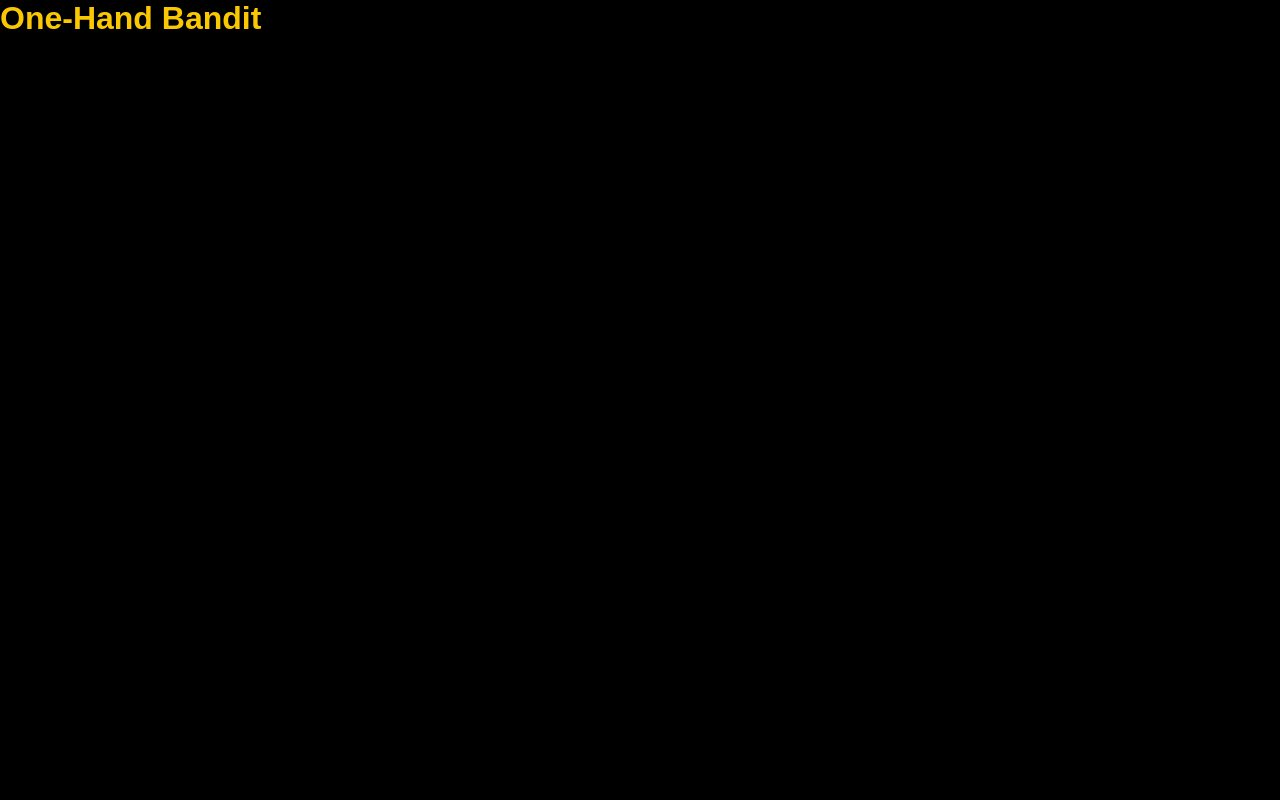
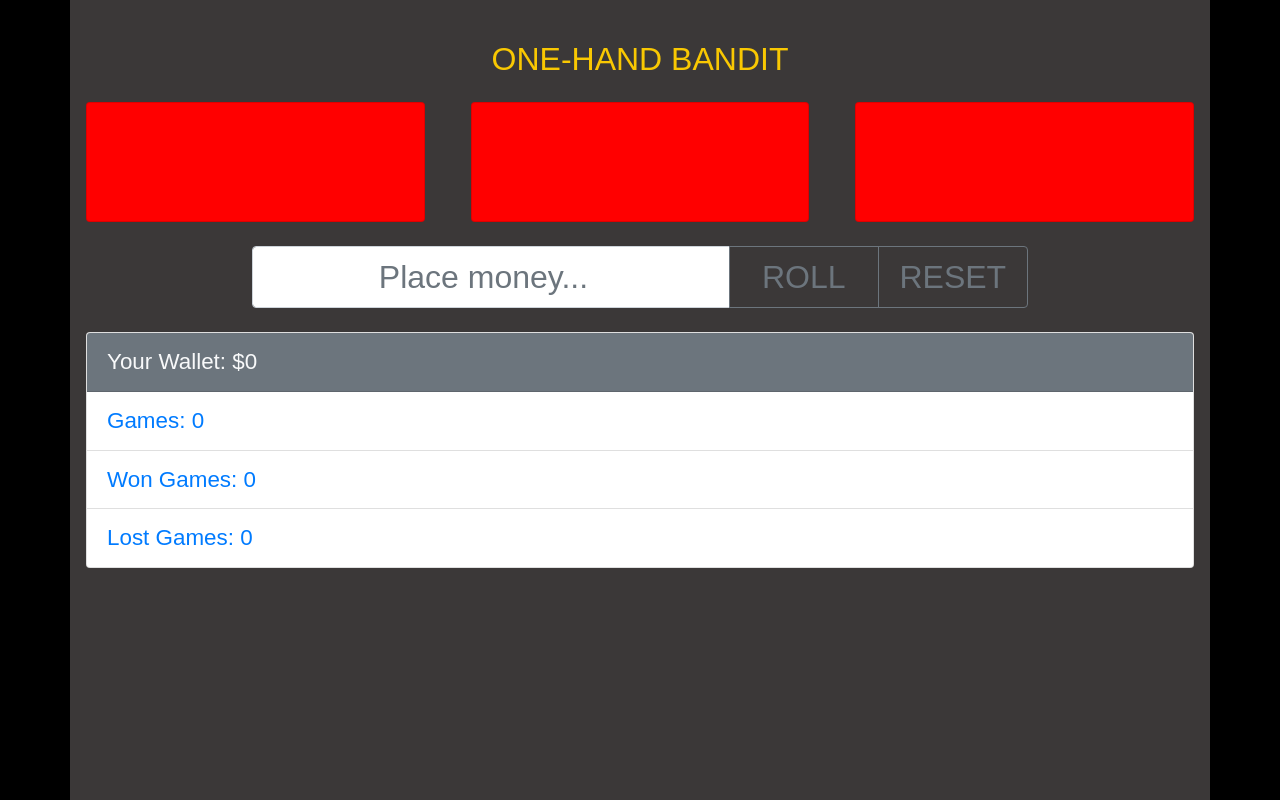
Before and after one commit to DariuszOkonski/js-one-hand-bandit, a website: page src/content/index.html in a window 1280 px wide. Drawn offline with nearby package versions, Linux system fonts and the light colour scheme; files that its build step writes are made by us from their sources.

Commit message:
prepare whole front-end design

```diff
--- a/src/content/index.html
+++ b/src/content/index.html
@@ -23,12 +23,71 @@
 
   <link rel="icon" type="image/png" href="assets/pwa/icons/icon-192x192.png" />
 
+  <link rel="stylesheet" href="https://stackpath.bootstrapcdn.com/bootstrap/4.4.1/css/bootstrap.min.css"
+    integrity="sha384-Vkoo8x4CGsO3+Hhxv8T/Q5PaXtkKtu6ug5TOeNV6gBiFeWPGFN9MuhOf23Q9Ifjh" crossorigin="anonymous">
   <link rel="stylesheet" href="css/main.css" />
 </head>
 
 <body>
-  <h1>One-Hand Bandit</h1>
+  <div class="container">
+    <h1 class="text-center my-4">One-Hand Bandit</h1>
 
+    <div class="card-deck">
+      <div class="card">
+
+      </div>
+
+      <div class="card">
+
+      </div>
+
+      <div class="card">
+
+      </div>
+    </div>
+
+    <div class="input-container">
+      <div class="input-group my-4">
+        <input type="number" min="0" class="form-control" placeholder="Place money..." aria-label="Recipient's username"
+          aria-describedby="button-addon2">
+        <div class="input-group-append">
+          <button class="btn btn-outline-secondary" type="button">Roll</button>
+          <button class="btn btn-outline-secondary" type="button">Reset</button>
+        </div>
+      </div>
+    </div>
+
+    <div class="card text-primary">
+      <div class="card-header bg-secondary text-light">
+        Your Wallet: <span>$0</span>
+      </div>
+      <ul class="list-group list-group-flush">
+        <li class="list-group-item">Games: <span>0</span></li>
+        <li class="list-group-item">Won Games: <span>0</span></li>
+        <li class="list-group-item">Lost Games: <span>0</span></li>
+      </ul>
+    </div>
+
+  </div>
+
+
+
+
+
+
+
+
+
+
+  <script src="https://code.jquery.com/jquery-3.4.1.slim.min.js"
+    integrity="sha384-J6qa4849blE2+poT4WnyKhv5vZF5SrPo0iEjwBvKU7imGFAV0wwj1yYfoRSJoZ+n" crossorigin="anonymous">
+  </script>
+  <script src="https://cdn.jsdelivr.net/npm/popper.js@1.16.0/dist/umd/popper.min.js"
+    integrity="sha384-Q6E9RHvbIyZFJoft+2mJbHaEWldlvI9IOYy5n3zV9zzTtmI3UksdQRVvoxMfooAo" crossorigin="anonymous">
+  </script>
+  <script src="https://stackpath.bootstrapcdn.com/bootstrap/4.4.1/js/bootstrap.min.js"
+    integrity="sha384-wfSDF2E50Y2D1uUdj0O3uMBJnjuUD4Ih7YwaYd1iqfktj0Uod8GCExl3Og8ifwB6" crossorigin="anonymous">
+  </script>
   <script src="js/main.js"></script>
 </body>
 
--- a/src/scss/main.scss
+++ b/src/scss/main.scss
@@ -27,3 +27,64 @@ body {
   background: $violet;
   font-family: Arial, Helvetica, sans-serif;
 }
+
+.container {
+  padding: 1rem;
+  min-height: 100vh;
+  background-color: rgb(59, 56, 56);
+
+  .text-center {
+    text-transform: uppercase;
+  }
+
+  .card-deck {
+    display: grid;
+    grid-template-columns: repeat(3, 1fr);
+    gap: 1rem;
+
+    .card {
+      background-color: red;
+      height: 15vh;
+    }
+  }
+
+  .input-container {
+    display: flex;
+    justify-content: center;
+    align-items: center;
+
+    .input-group {
+      width: 90%;
+
+      input,
+      button {
+        font-size: 1rem;
+      }
+    }
+
+
+    @media(min-width: 900px) {
+      .input-group {
+        width: 70%;
+
+        .btn {
+          width: 150px;
+          text-transform: uppercase;
+        }
+
+        input,
+        button {
+          font-size: 2rem;
+        }
+
+        input {
+          text-align: center;
+        }
+      }
+    }
+  }
+
+  .card {
+    font-size: 1.4rem;
+  }
+}
```
